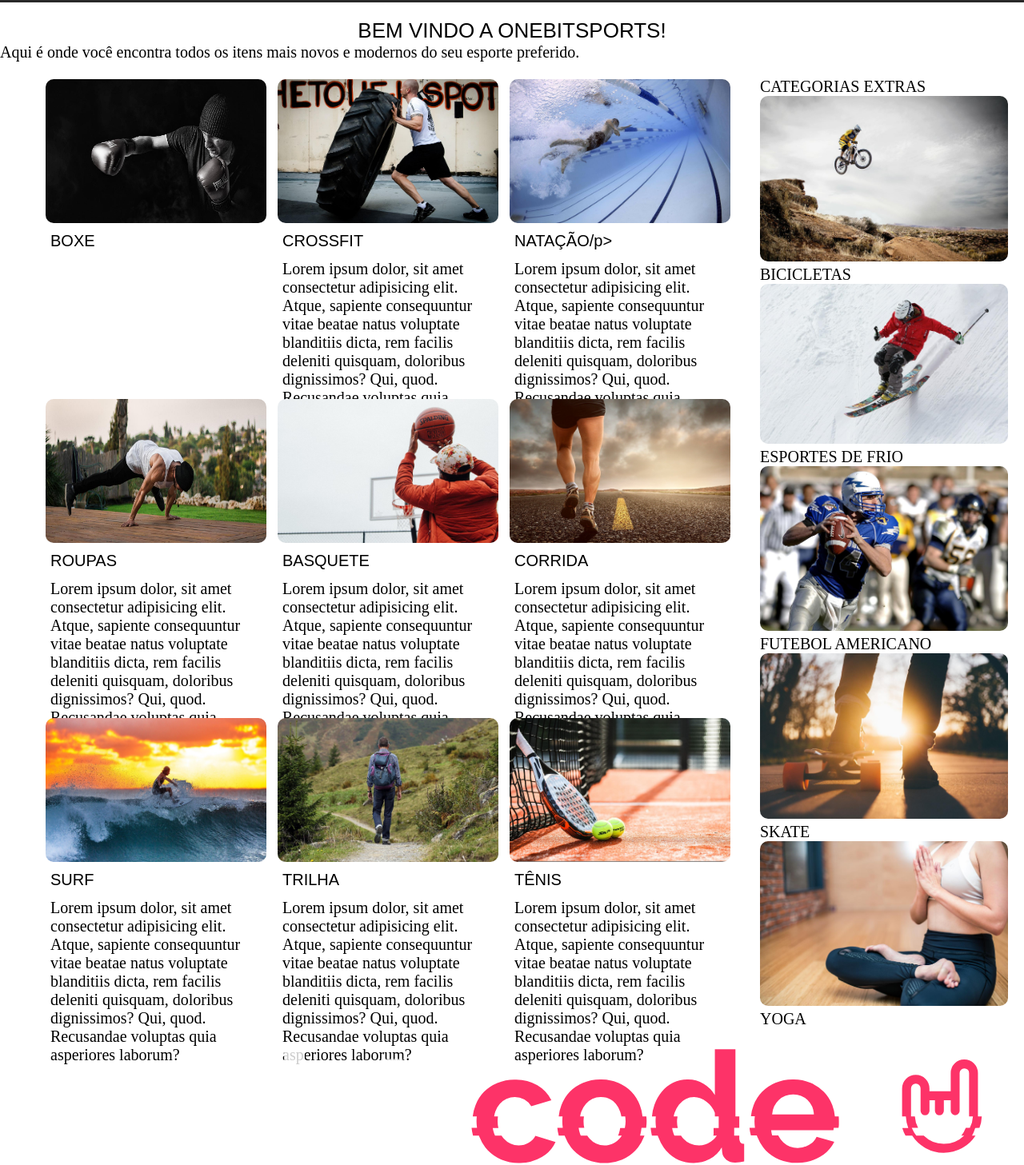
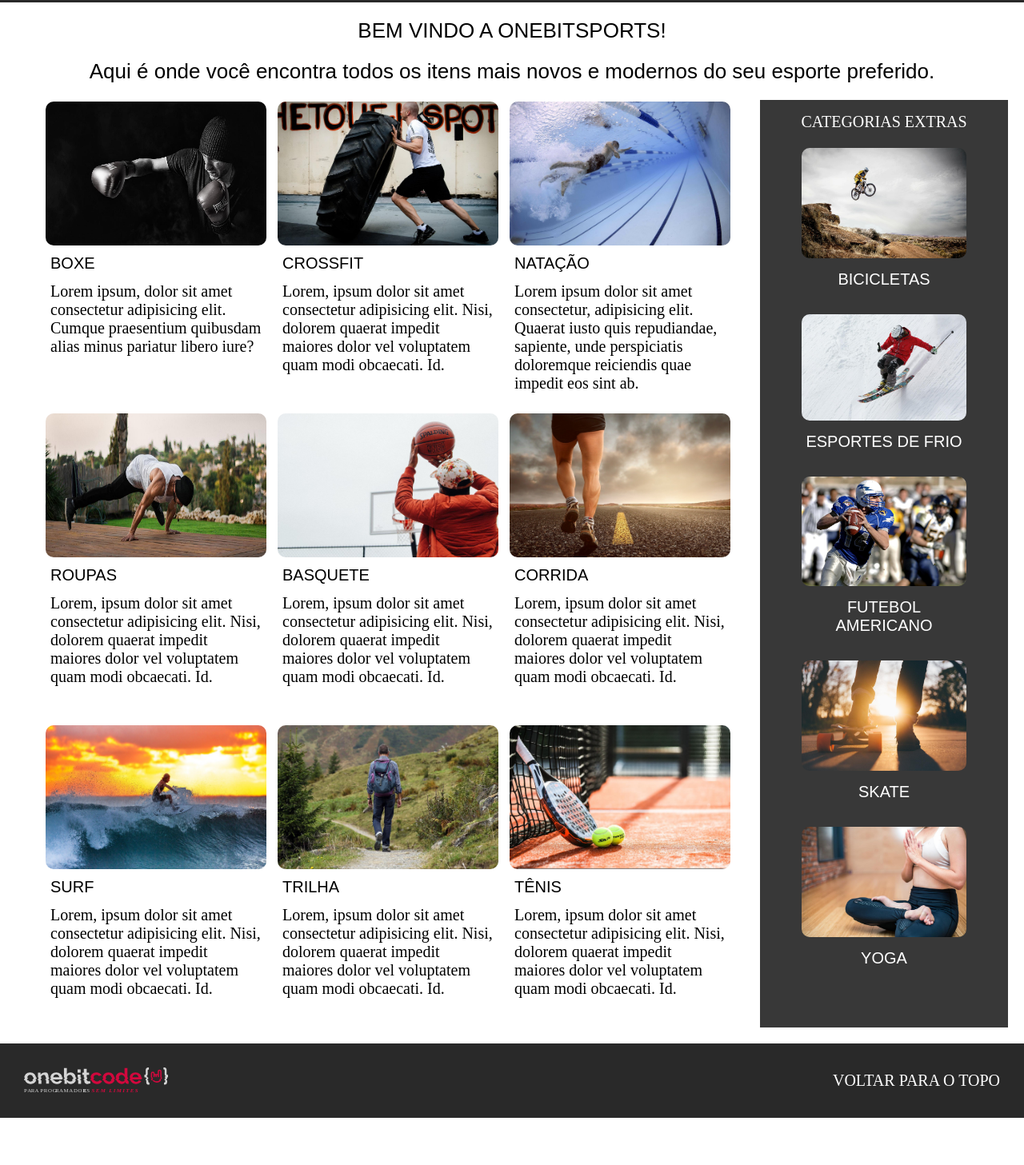
Before and after one commit to LeonardoTozzi/SiteHTML, a plain HTML site: page index.html in a window 1280 px wide. Shown: the part 91-1548 px from the top of the page at 80% size. After the commit the page ends 1489 px from the top, so only its background shows below. Drawn offline with Linux system fonts and the light colour scheme.

Commit message:
Finalizado

```diff
--- a/index.html
+++ b/index.html
@@ -20,100 +20,83 @@
         </div>
     </header>
     <p class="sectionTitle" id="backToTop">BEM VINDO A ONEBITSPORTS!</p>
-    <p class="
-    ">Aqui é onde você encontra todos os itens mais novos e modernos do seu esporte
+    <p class="sectionTitle">Aqui é onde você encontra todos os itens mais novos e modernos do seu esporte
         preferido.</p>
     <section class="gridContainer">
         <div class="mainContent">
             <div class="categoryCard">
                 <img src="./image/boxe.jpg" alt="mainCardImg" class="mainCardImg">
                 <p class="mainCategoryCardTitle">BOXE</p>
-                <p class="mainCategoryCardDescription"</p>
+                <p class="mainCategoryCardDescription">Lorem ipsum, dolor sit amet consectetur adipisicing elit. Cumque
+                    praesentium quibusdam alias minus pariatur libero iure?
+                </p>
             </div>
             <div class="categoryCard">
                 <img src="./image/crossfit.jpg" alt="mainCardImg" class="mainCardImg">
                 <p class="mainCategoryCardTitle">CROSSFIT</p>
-                <p class="mainCategoryCardDescription">Lorem ipsum dolor, sit amet consectetur adipisicing elit. Atque,
-                    sapiente consequuntur vitae beatae
-                    natus voluptate blanditiis dicta, rem facilis deleniti quisquam, doloribus dignissimos? Qui, quod.
-                    Recusandae voluptas quia asperiores laborum?</p>
+                <p class="mainCategoryCardDescription">Lorem, ipsum dolor sit amet consectetur adipisicing elit. Nisi,
+                    dolorem quaerat impedit maiores dolor vel voluptatem quam modi obcaecati. Id.</p>
             </div>
             <div class="categoryCard">
                 <img src="./image/natacao.jpg" alt="mainCardImg" class="mainCardImg">
-                <p class="mainCategoryCardTitle">NATAÇÃO/p>
-                <p class="mainCategoryCardDescription">Lorem ipsum dolor, sit amet consectetur adipisicing elit. Atque,
-                    sapiente consequuntur vitae beatae
-                    natus voluptate blanditiis dicta, rem facilis deleniti quisquam, doloribus dignissimos? Qui, quod.
-                    Recusandae voluptas quia asperiores laborum?</p>
+                <p class="mainCategoryCardTitle">NATAÇÃO</p>
+                <p class="mainCategoryCardDescription">Lorem ipsum dolor sit amet consectetur, adipisicing elit. Quaerat
+                    iusto quis repudiandae, sapiente, unde perspiciatis doloremque reiciendis quae impedit eos sint ab.
+                </p>
             </div>
             <div class="categoryCard">
                 <img src="./image/roupas.jpg" alt="mainCardImg" class="mainCardImg">
                 <p class="mainCategoryCardTitle">ROUPAS</p>
-                <p class="mainCategoryCardDescription">Lorem ipsum dolor, sit amet consectetur adipisicing elit. Atque,
-                    sapiente consequuntur vitae beatae
-                    natus voluptate blanditiis dicta, rem facilis deleniti quisquam, doloribus dignissimos? Qui, quod.
-                    Recusandae voluptas quia asperiores laborum?</p>
+                <p class="mainCategoryCardDescription">Lorem, ipsum dolor sit amet consectetur adipisicing elit. Nisi, dolorem quaerat impedit maiores dolor vel voluptatem quam modi obcaecati. Id.</p>
             </div>
             <div class="categoryCard">
                 <img src="./image/basquete.jpg" alt="mainCardImg" class="mainCardImg">
                 <p class="mainCategoryCardTitle">BASQUETE</p>
-                <p class="mainCategoryCardDescription">Lorem ipsum dolor, sit amet consectetur adipisicing elit. Atque,
-                    sapiente consequuntur vitae beatae
-                    natus voluptate blanditiis dicta, rem facilis deleniti quisquam, doloribus dignissimos? Qui, quod.
-                    Recusandae voluptas quia asperiores laborum?</p>
+                <p class="mainCategoryCardDescription">Lorem, ipsum dolor sit amet consectetur adipisicing elit. Nisi, dolorem quaerat impedit maiores dolor vel voluptatem quam modi obcaecati. Id.</p>
             </div>
             <div class="categoryCard">
                 <img src="./image/corrida.jpg" alt="mainCardImg" class="mainCardImg">
                 <p class="mainCategoryCardTitle">CORRIDA</p>
-                <p class="mainCategoryCardDescription">Lorem ipsum dolor, sit amet consectetur adipisicing elit. Atque,
-                    sapiente consequuntur vitae beatae
-                    natus voluptate blanditiis dicta, rem facilis deleniti quisquam, doloribus dignissimos? Qui, quod.
-                    Recusandae voluptas quia asperiores laborum?</p>
+                <p class="mainCategoryCardDescription">Lorem, ipsum dolor sit amet consectetur adipisicing elit. Nisi, dolorem quaerat impedit maiores dolor vel voluptatem quam modi obcaecati. Id.</p>
             </div>
             <div class="categoryCard">
                 <img src="./image/surf.jpg" alt="mainCardImg" class="mainCardImg">
                 <p class="mainCategoryCardTitle">SURF</p>
-                <p class="mainCategoryCardDescription">Lorem ipsum dolor, sit amet consectetur adipisicing elit. Atque,
-                    sapiente consequuntur vitae beatae
-                    natus voluptate blanditiis dicta, rem facilis deleniti quisquam, doloribus dignissimos? Qui, quod.
-                    Recusandae voluptas quia asperiores laborum?</p>
+                <p class="mainCategoryCardDescription">Lorem, ipsum dolor sit amet consectetur adipisicing elit. Nisi, dolorem quaerat impedit maiores dolor vel voluptatem quam modi obcaecati. Id.</p>
             </div>
             <div class="categoryCard">
                 <img src="./image/trilha.jpg" alt="mainCardImg" class="mainCardImg">
                 <p class="mainCategoryCardTitle">TRILHA</p>
-                <p class="mainCategoryCardDescription">Lorem ipsum dolor, sit amet consectetur adipisicing elit. Atque,
-                    sapiente consequuntur vitae beatae
-                    natus voluptate blanditiis dicta, rem facilis deleniti quisquam, doloribus dignissimos? Qui, quod.
-                    Recusandae voluptas quia asperiores laborum?</p>
+                <p class="mainCategoryCardDescription">Lorem, ipsum dolor sit amet consectetur adipisicing elit. Nisi, dolorem quaerat impedit maiores dolor vel voluptatem quam modi obcaecati. Id.</p>
             </div>
             <div class="categoryCard">
                 <img src="./image/tenis.jpg" alt="mainCardImg" class="mainCardImg">
                 <p class="mainCategoryCardTitle">TÊNIS</p>
-                <p class="mainCategoryCardDescription">Lorem ipsum dolor, sit amet consectetur adipisicing elit. Atque,
-                    sapiente consequuntur vitae beatae
-                    natus voluptate blanditiis dicta, rem facilis deleniti quisquam, doloribus dignissimos? Qui, quod.
-                    Recusandae voluptas quia asperiores laborum?</p>
+                <p class="mainCategoryCardDescription">
+                    Lorem, ipsum dolor sit amet consectetur adipisicing elit. Nisi, dolorem quaerat impedit maiores
+                    dolor vel voluptatem quam modi obcaecati. Id.
+                </p>
             </div>
         </div>
         <div class="sidebarContent">
             <p>CATEGORIAS EXTRAS</p>
-            <div>
+            <div class="sidebarCard">
                 <img src="./image/bicicletas.jpg" alt="sidebarCardImg" class="sidebarCardImg">
                 <p class="sidebarCardTitle">BICICLETAS</p>
             </div>
-            <div>
+            <div class="sidebarCard">
                 <img src="./image/esportesNaNeve.jpg" alt="sidebarCardImg" class="sidebarCardImg">
                 <p class="sidebarCardTitle">ESPORTES DE FRIO</p>
             </div>
-            <div>
+            <div class="sidebarCard">
                 <img src="./image/futebolAmericano.jpg" alt="sidebarCardImg" class="sidebarCardImg">
                 <p class="sidebarCardTitle">FUTEBOL AMERICANO</p>
             </div>
-            <div>
+            <div class="sidebarCard">
                 <img src="./image/skate.jpg" alt="sidebarCardImg" class="sidebarCardImg">
                 <p class="sidebarCardTitle">SKATE</p>
             </div>
-            <div>
+            <div class="sidebarCard">
                 <img src="./image/yoga.jpg" alt="sidebarCardImg" class="sidebarCardImg">
                 <p class="sidebarCardTitle">YOGA</p>
             </div>
--- a/styles.css
+++ b/styles.css
@@ -11,10 +11,6 @@
     flex-direction: column;
 }
 
-.logoNavBar {
-    width: 180px;
-}
-
 .header {
     width: 100%;
     min-height: 40px;
@@ -25,6 +21,10 @@
     flex-wrap: wrap;
     padding: 30px;
     gap: 8px 15px;
+}
+
+.logoNavBar {
+    width: 180px;
 }
 
 .headerBtnGroup {
@@ -66,16 +66,8 @@
     flex: 1 0 auto;
 }
 
-.mainCardImg {
-    width: 100%;
-    height: 180px;
-    border-radius: 10px;
-}
-
-.sidebarCardImg {
-    width: 100%;
-    height: 100%;
-    border-radius: 10px;
+.categoryCard:hover {
+    border-color: #000;
 }
 
 .categoryCard {
@@ -87,8 +79,11 @@
     cursor: pointer;
 }
 
-.categoryCard:hover {
-    border-color: #000;
+
+.mainCardImg {
+    width: 100%;
+    height: 180px;
+    border-radius: 10px;
 }
 
 .mainContent {
@@ -107,3 +102,89 @@
 .mainCategoryCardDescription {
     padding: 6px;
 }
+
+.sidebarContent {
+    background-color: #383838;
+    color: #fff;
+    padding: 16px;
+    display: flex;
+    flex-direction: column;
+    align-items: center;
+    min-height: 300px;
+    grid-area: sidebarContent;
+    gap: 20px;
+}
+
+.sidebarCard {
+    width: 75%;
+    border: 1px solid transparent;
+    border-radius: 10px;
+    transition: 0.5s;
+    cursor: pointer;
+}
+
+.sidebarCardImg {
+    width: 100%;
+    border-radius: 10px;
+}
+
+.sidebarCardTitle {
+    font-family: Arial, Helvetica, sans-serif;
+    text-align: center;
+    padding: 10px 0px;
+}
+.sidebarCard:hover {
+    border-color: gainsboro;
+}
+
+
+.footer {
+    width: 100%;
+    min-height: 40px;
+    background-color: #292929;
+    display: flex;
+    flex-wrap: wrap;
+    align-items: center;
+    justify-content: space-between;
+    padding: 30px;
+    gap: 15px;
+}
+
+.logoFooter {
+    width: 180px;
+}
+
+.footerAnchor {
+    color: #fff;
+    text-decoration: none;
+}
+
+@media(max-width: 630px) {
+    .gridContainer {
+        grid-template-areas:
+            "mainContent"
+            "sidebarContent";
+        display: flex;
+        flex-direction: column;
+        align-items: center;
+        gap: 10px;
+    }
+
+    .sidebarContent {
+        min-width: auto;
+    }
+
+    .footerAnchor {
+        font-size: 19px;
+    }
+}
+
+@media(max-width: 463px) {
+    .header {
+        justify-content: center;
+    }
+
+    .footer {
+        justify-content: center;
+    }
+}
```
